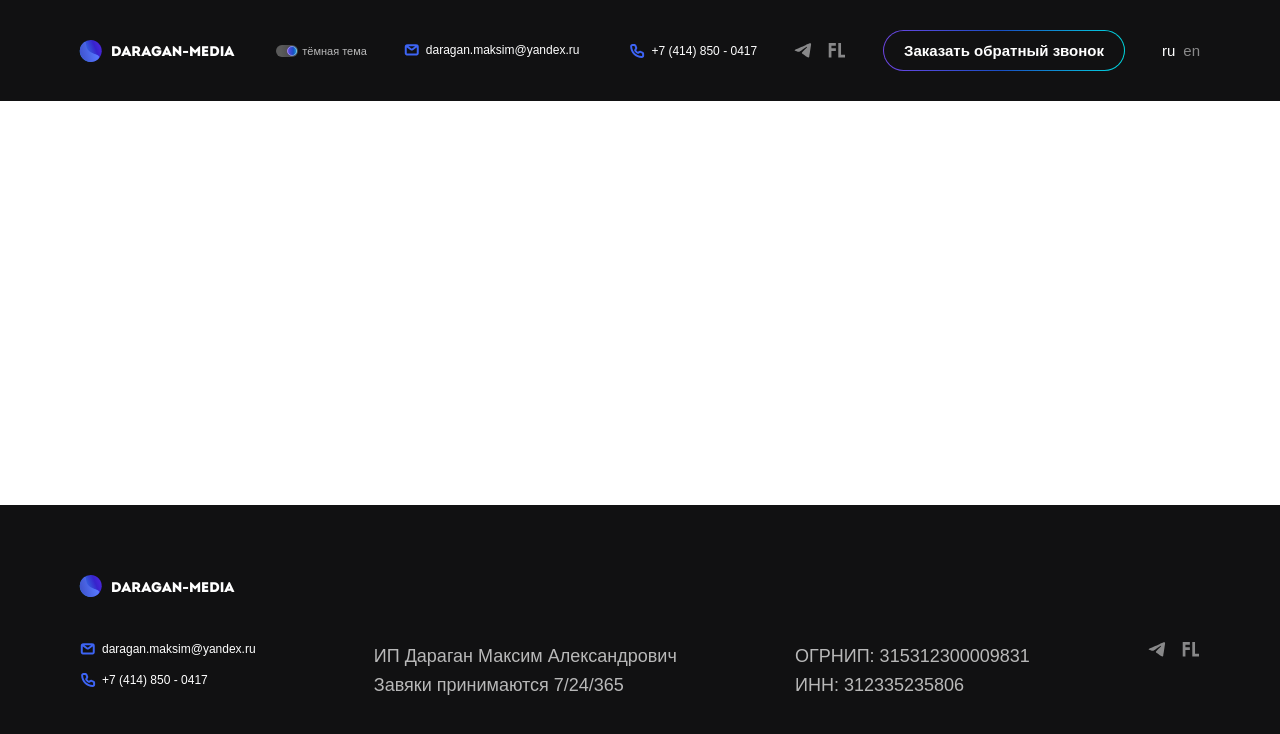
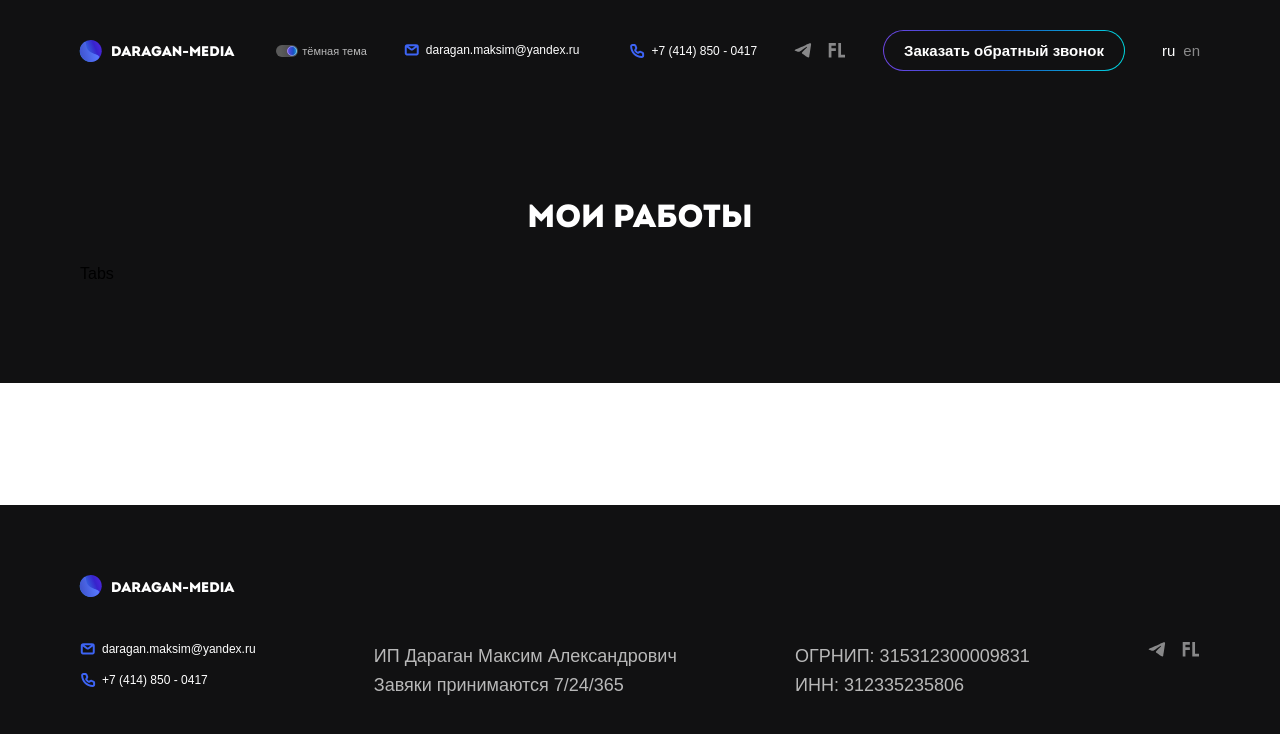
Before and after one commit to Hillel1408/daragan-media, a React (Create React App) app: page / in a window 1280 px wide. Shown: the top 734 px of the page. Built offline with nearby package versions, Linux system fonts and the light colour scheme; no server answers.

Commit message:
my works

```diff
--- a/src/components/Layout/Layout.tsx
+++ b/src/components/Layout/Layout.tsx
@@ -4,7 +4,7 @@ export default function Layout({ children }: { children: JSX.Element }) {
     return (
         <>
             <Header />
-            <main className="container flex flex-col">{children}</main>
+            <main className="flex flex-col">{children}</main>
             <Footer />
         </>
     );
--- /dev/null
+++ b/src/components/MyWorks/MyWorks.tsx
@@ -0,0 +1,12 @@
+import { Tabs } from "components";
+
+export default function MyWorks() {
+    return (
+        <div className="bg-[#111112] py-[100px]">
+            <div className="container">
+                <h2 className="font-['Intro'] text-[32px] leading-[32px] text-white text-center mb-8">Мои работы</h2>
+                <Tabs />
+            </div>
+        </div>
+    );
+}
--- /dev/null
+++ b/src/components/Tabs/Tabs.tsx
@@ -0,0 +1,3 @@
+export default function Tabs() {
+    return <div>Tabs</div>;
+}
--- a/src/components/index.tsx
+++ b/src/components/index.tsx
@@ -6,5 +6,7 @@ import Contacts from "components/Contacts/Contacts";
 import Button from "components/Button/Button";
 import Switcher from "components/Switcher/Switcher";
 import Logo from "components/Logo/Logo";
+import MyWorks from "components/MyWorks/MyWorks";
+import Tabs from "components/Tabs/Tabs";
 
-export { Header, Layout, Footer, Socials, Contacts, Button, Switcher, Logo };
+export { Header, Layout, Footer, Socials, Contacts, Button, Switcher, Logo, MyWorks, Tabs };
--- a/src/pages/Main/Main.tsx
+++ b/src/pages/Main/Main.tsx
@@ -1,9 +1,9 @@
-import Layout from "components/Layout/Layout";
+import { Layout, MyWorks } from "components";
 
 export default function Main() {
     return (
         <Layout>
-            <div></div>
+            <MyWorks />
         </Layout>
     );
 }
```
